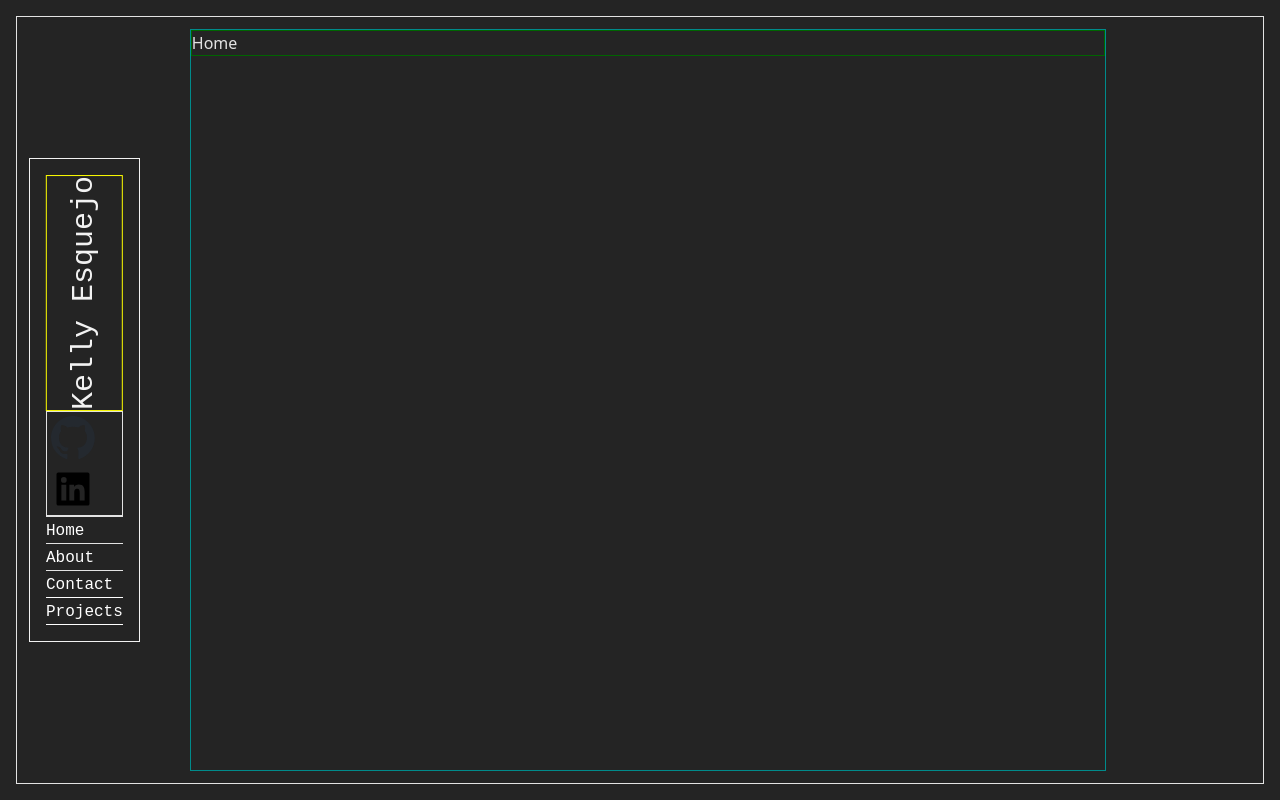
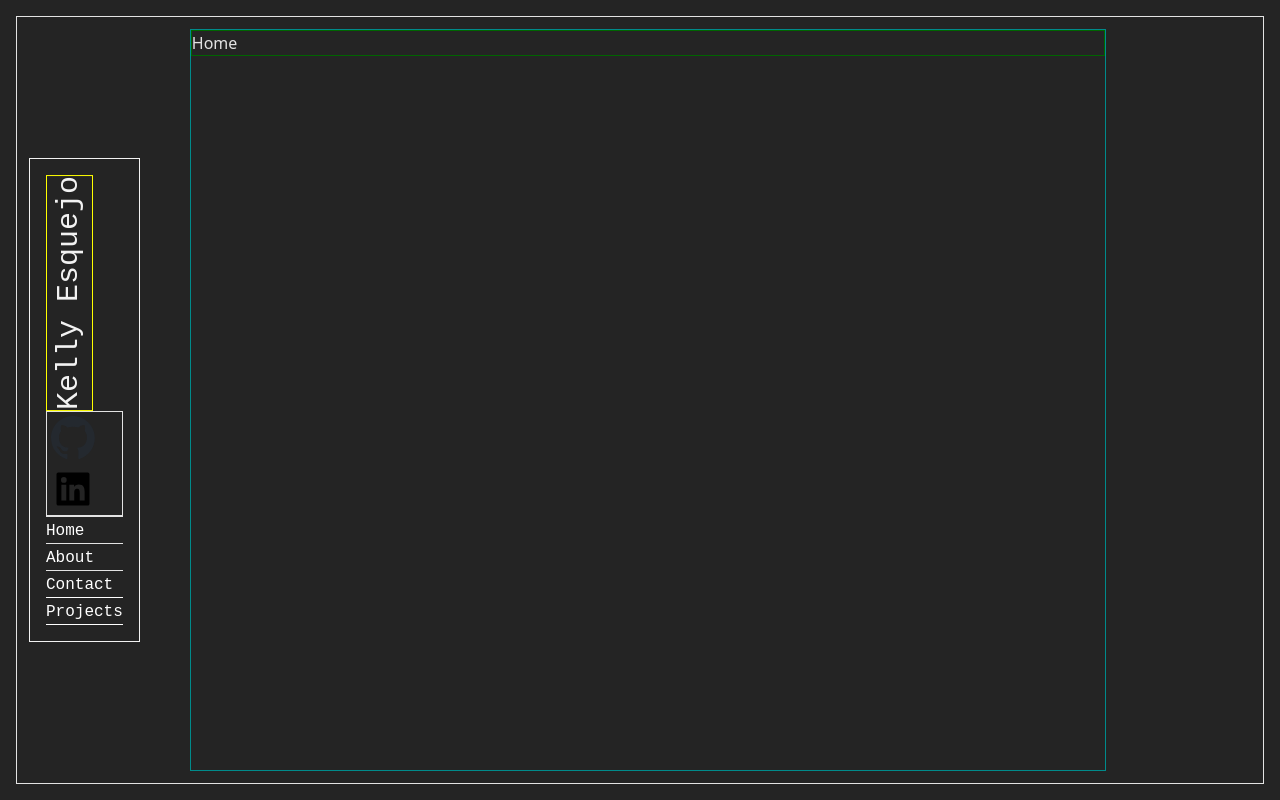
Before and after one commit to esquek1/Portfolio, a React (Vite) app: page / in a window 1280 px wide. Built offline with nearby package versions, Linux system fonts and the light colour scheme.

Commit message:
Fixing Side navigation size

```diff
--- a/src/App.jsx
+++ b/src/App.jsx
@@ -42,7 +42,7 @@ function App() {
 
                     <Routes>
                         <Route index element={<Home />} />
-                        <Route index path="about" element={<About />} />
+                        <Route path="about" element={<About />} />
                         <Route path="projects" element={<Projects />} />
                         <Route path="contact" element={<Contact />} />
                     </Routes>
--- a/src/components/Sidenav.jsx
+++ b/src/components/Sidenav.jsx
@@ -12,10 +12,17 @@ import { MdWork } from "react-icons/md";
 function Sidenav() {
     return (
         <div className="sidebar">
-            <div className="title">Kelly Esquejo</div>
+            <div className="sidebar-content">
+                <div className="title">
+                    <p>Kelly Esquejo</p>
+                </div>
                 <div className="social">
                     <a href="https://github.com/esquek1" target="_blank">
-                    <img src={gitHubLogo} className="logo" alt="GitHub logo" />
+                        <img
+                            src={gitHubLogo}
+                            className="logo"
+                            alt="GitHub logo"
+                        />
                     </a>
                     <a
                         href="https://www.linkedin.com/in/kelly-esquejo/"
@@ -58,6 +65,7 @@ function Sidenav() {
                     </nav>
                 </div>
             </div>
+        </div>
     );
 }
 
--- a/src/css/app.css
+++ b/src/css/app.css
@@ -20,6 +20,7 @@ body {
 }
 
 .app-container::-webkit-scrollbar {
+    display: none;
 }
 
 .app-content {
@@ -32,12 +33,5 @@ body {
     box-sizing: border-box; /* Ensure borders and padding don't increase size */
 }
 
-.page {
-    min-width: 7;
-    flex-shrink: 0; /* Prevent shrinking to maintain width */
-    box-sizing: border-box; /* Ensure padding and borders don't affect dimensions */
-    border: 1px solid red; /* For debugging */
-}
-
 .sidenav {
 }
--- a/src/css/sidenav.css
+++ b/src/css/sidenav.css
@@ -1,13 +1,15 @@
 .sidebar {
-    position: relative;
-    border: 1px solid;
-    border-color: #f2f2f2;
+    display: flex;
+    flex-direction: column;
+    justify-content: space-between;
+    overflow: hidden;
+
+    border: 1px solid #f2f2f2;
     margin-right: 50px;
     z-index: 1;
     padding: 16px;
-    display: flex;
-    flex-direction: column;
-    justify-content: space-between;
+    box-sizing: border-box;
+    height: 100%;
 }
 
 .social {
```
Lines whose indentation alone changed are shown as unchanged.
